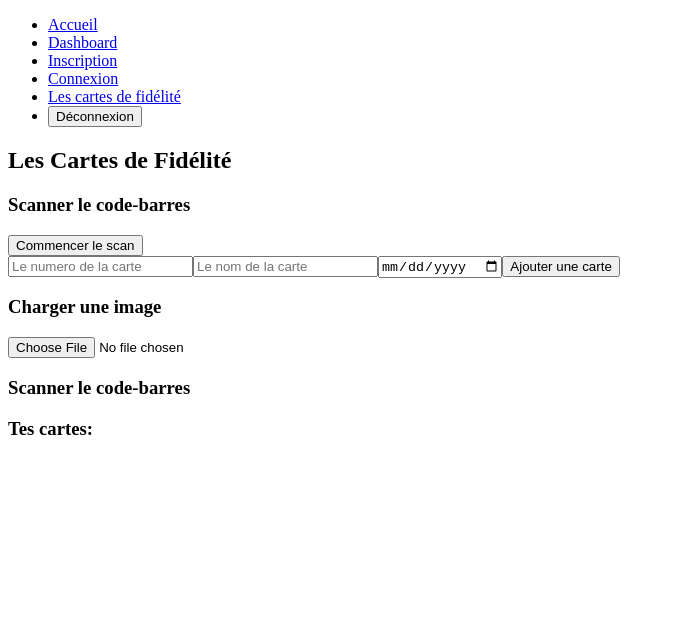
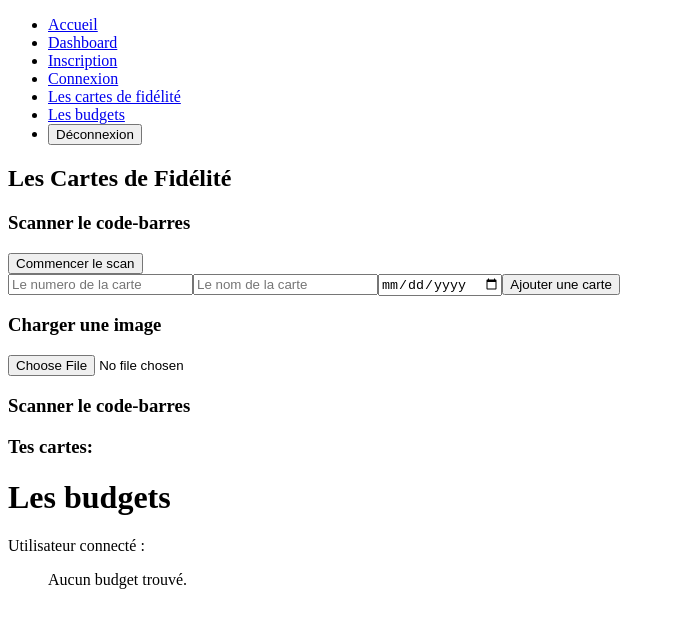
Before and after one commit to maily-vannobel/FinanceFlow, a React (Vite) app in the folder frontend/: page /loyalty-cards in a window 1280 px wide. Shown: the top 628 px of the page, without its empty margins (0-675 px from the left). Built offline with nearby package versions, Linux system fonts and the light colour scheme; sample sign-in values are in the browser's storage.

Commit message:
feat : change json repsonse in back beceause we need it in enconde + create front for budget

```diff
--- a/frontend/package.json
+++ b/frontend/package.json
@@ -12,7 +12,7 @@
   },
   "dependencies": {
     "@yudiel/react-qr-scanner": "^2.1.0",
-    "axios": "^1.7.8",
+    "axios": "^1.7.9",
     "formik": "^2.4.6",
     "js-cookie": "^3.0.5",
     "react": "^18.3.1",
--- a/frontend/src/App.jsx
+++ b/frontend/src/App.jsx
@@ -4,6 +4,7 @@ import Register from "./components/Register";
 import Login from "./components/Login";
 import Dashboard from "./components/Dashboard";
 import LoyaltyCards from "./components/LoyaltyCards";
+import Budgets from "./components/Budgets";
 import Logout from "./components/Logout";
 import ProtectedRoute from "./components/ProtectedRoute";
 import { AuthProvider } from "./contexts/AuthContext";
@@ -33,6 +34,9 @@ function App() {
               <Link to="/loyalty-cards">Les cartes de fidélité</Link>
             </li>
             <li>
+              <Link to="/budgets">Les budgets</Link>
+            </li>
+            <li>
               <Logout />
             </li>
           </ul>
@@ -43,11 +47,13 @@ function App() {
           <Route path="/register" element={<Register />} />
           <Route path="/login" element={<Login />} />
           <Route path="/dashboard" element={<Dashboard />} />
+          <Route path="/budgets" element={<Budgets />} />
           <Route
             path="/loyalty-cards"
             element={
               <ProtectedRoute>
                 <LoyaltyCards />
+                <Budgets />
               </ProtectedRoute>
             }
           />
--- /dev/null
+++ b/frontend/src/components/Budgets.jsx
@@ -0,0 +1,71 @@
+import { useAuth } from "../contexts/AuthContext";
+import { useState, useEffect } from "react";
+import axios from "axios";
+
+const Budgets = () => {
+  const { user } = useAuth(); // Récupérer l'utilisateur du contexte
+  const [budgets, setBudgets] = useState([]);
+  const [loading, setLoading] = useState(false);
+  const [success, setSuccess] = useState(null);
+  const [error, setError] = useState(null);
+
+  useEffect(() => {
+    if (user && user.user_id) {
+      fetchBudgets();
+    }
+  }, [user]); // Effectue l'appel chaque fois que l'utilisateur change
+
+  const fetchBudgets = async () => {
+    console.log(user); // Vérifier que l'utilisateur est correctement récupéré
+    if (!user || !user.user_id) {
+      setError("Aucun utilisateur connecté");
+      return;
+    }
+
+    setLoading(true);
+    console.log(
+      `Making request to: http://localhost:8000/read_budget_by_id?user_id=${user.user_id}`
+    );
+    try {
+      const response = await axios.get("http://localhost:8000/read_budget_by_id", {
+        params: { user_id: user.user_id }, // Passer l'ID de l'utilisateur connecté
+        withCredentials: true,
+      });
+      setBudgets(response.data.budgets || []);
+      setError(null);
+      setSuccess(null);
+    } catch (err) {
+      console.error("Error fetching budgets:", err); // Log l'erreur complète
+      if (err.response) {
+        console.error("Response error:", err.response.data);
+        console.error("Status code:", err.response.status);
+      } else if (err.request) {
+        console.error("Request error:", err.request);
+      } else {
+        console.error("Error message:", err.message);
+      }
+      setError(err.response?.data?.error || "Erreur lors de la récupération des budgets");
+      setBudgets([]);
+    } finally {
+      setLoading(false);
+    }
+  };
+
+  return (
+    <div>
+      <h1>Les budgets</h1>
+      {loading && <p>Chargement...</p>}
+      {error && <p style={{ color: "red" }}>{error}</p>}
+      <p>Utilisateur connecté : {user.user_id}</p>
+      <ul>
+        {budgets.length > 0 ? (
+          budgets.map((budget) => <li key={budget.budget_id}>{budget.amount_limit}</li>)
+        ) : (
+          <p>Aucun budget trouvé.</p>
+        )}
+      </ul>
+    </div>
+  );
+};
+
+export default Budgets;
```
Also changed, not shown: 2 other files (tests, documents, lock files or other folders).
